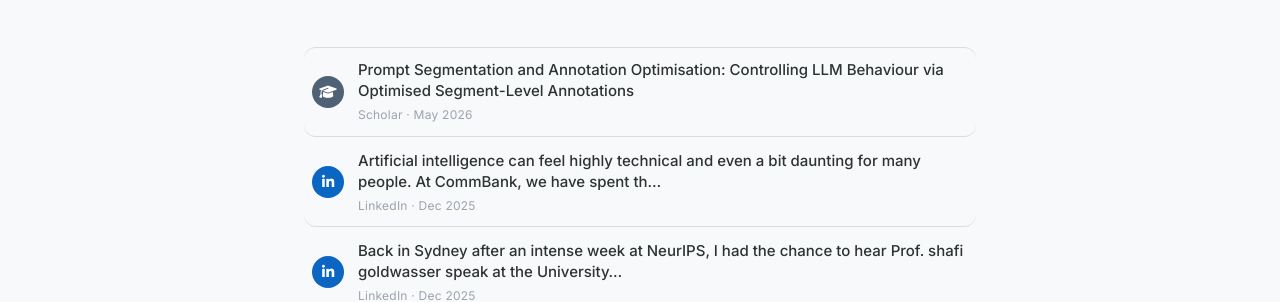
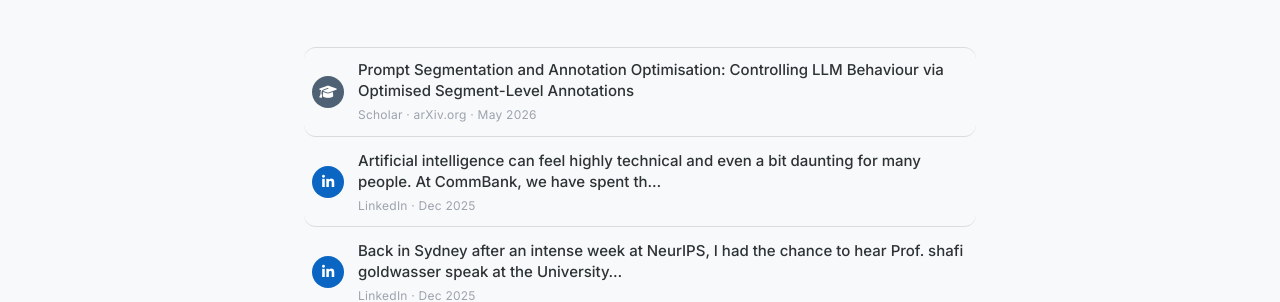
Before and after one commit to pizzato/pizzato.github.io, a Jekyll site: the page built from stream/index.md, in a window 1280 px wide and 900 px high, scrolled down 396 px. Shown: the part 153-455 px from the top of the window. Built offline with Jekyll 4.4.1, drawn with Linux system fonts in a browser that asks for light colours.

Commit message:
chore: sync site data [skip ci]

```diff
--- a/_data/stream.json
+++ b/_data/stream.json
@@ -2,10 +2,10 @@
   {
     "type": "scholar",
     "title": "Prompt Segmentation and Annotation Optimisation: Controlling LLM Behaviour via Optimised Segment-Level Annotations",
-    "url": "https://www.semanticscholar.org/paper/1c99f11264f179189f74187f038080e41ac11b30",
+    "url": "https://doi.org/10.48550/arXiv.2605.14561",
     "date": "2026-05-14",
     "source": "Scholar",
-    "venue": ""
+    "venue": "arXiv.org"
   },
   {
     "type": "linkedin",
```
